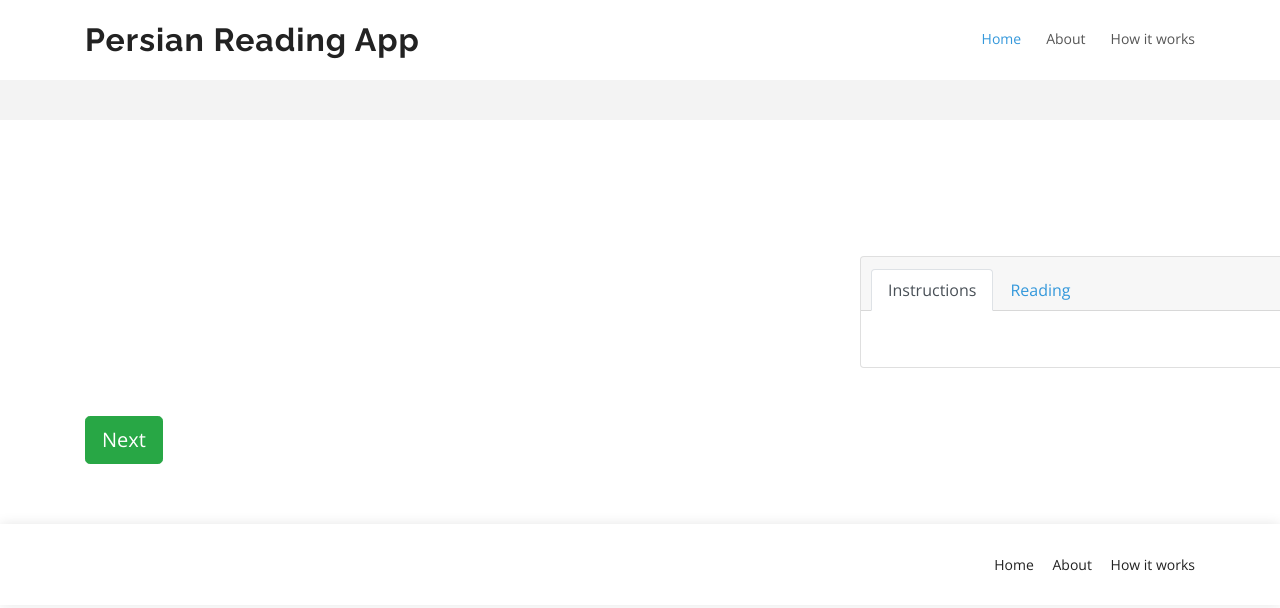
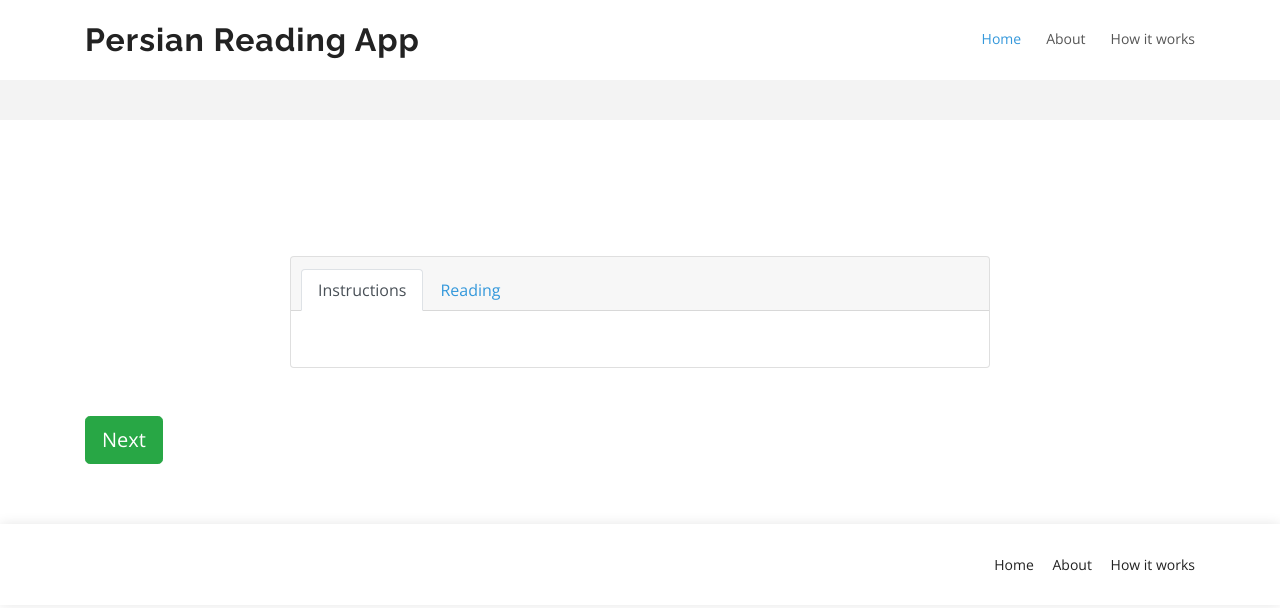
Before and after one commit to aitor-arronte/persian-reading-app, a Django app: template templates/reading_materials/reading.html in a window 1280 px wide. Shown: the top 608 px of the page. Run offline with Django 3.2, Linux system fonts and the light colour scheme; the template is opened without the code that fills it, so the values that code supplies are empty; some libraries are stand-ins or nearby versions.

Commit message:
changes made to templates grid

```diff
--- a/templates/reading_materials/reading.html
+++ b/templates/reading_materials/reading.html
@@ -26,7 +26,7 @@
           <br>
 
       <div class="row">
-  <div class="col-md-8 offset-md-8 col-sm-2 offset-sm-2">
+  <div class="col-lg-8 offset-lg-2 col-md-8 offset-md-2">
       <div class="col align-items-center">
 
           <div class="card"  >
```
